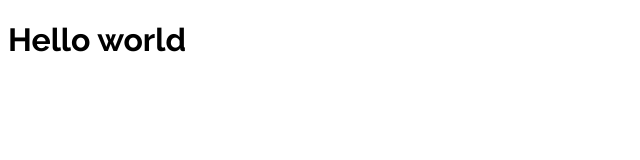
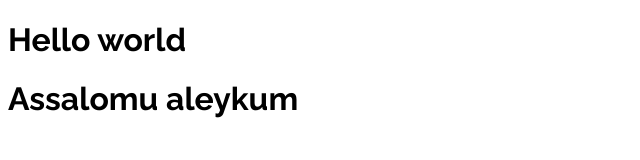
Before and after one commit to bobur0002/activebox, a plain HTML site: page index.html in a window 1280 px wide. Shown: the whole page, without its empty margins (0-640 px from the left). Drawn offline with Linux system fonts and the light colour scheme.

Commit message:
added salom

```diff
--- a/index.html
+++ b/index.html
@@ -12,6 +12,7 @@
 </head>
 <body>
     <h1>Hello world</h1>
+    <h1>Assalomu aleykum</h1>
     <script>
         alert(1)
     </script>
```
